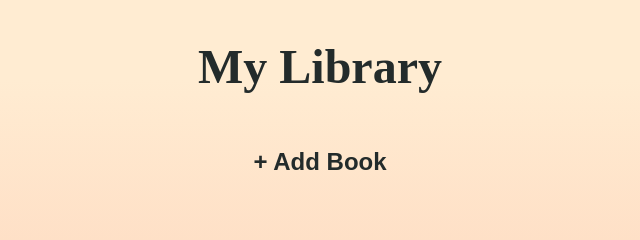
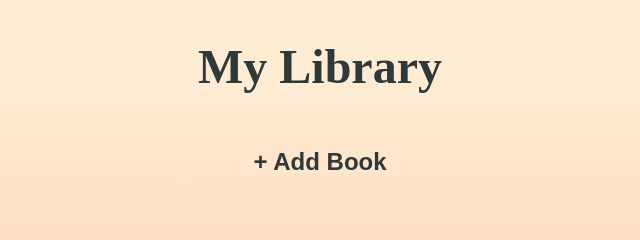
Before and after one commit to Monkey-D-Brenji/Library, a plain HTML site: page index.html in a window 1280 px wide. Shown: the top 240 px of the page, 320-960 px from the left. Drawn offline with Linux system fonts and the light colour scheme.

Commit message:
Add color and comments

```diff
--- a/style.css
+++ b/style.css
@@ -4,9 +4,11 @@
 }
 
 :root {
-  --font: #232b2b;
-  --hover: #f0d4b3;
+  --font: #2e3a3a;
+  --hover: #ebceae;
 }
+
+/*Grid*/
 
 .grid-container {
   display: grid;
@@ -22,15 +24,24 @@
   justify-content: center;
 }
 
+h1 {
+  font-size: 3rem;
+  font-weight: bold;
+}
+
 .grid-bottom {
   display: grid;
   justify-content: center;
   grid-template-rows: 100px;
 }
 
+/*Form*/
+
 .form {
   display: none;
 }
+
+/*Button*/
 
 .add-button > button {
   padding: 15px;
@@ -46,8 +57,3 @@
   cursor: pointer;
   background-color: var(--hover);
 }
-
-h1 {
-  font-size: 3rem;
-  font-weight: bold;
-}
```
